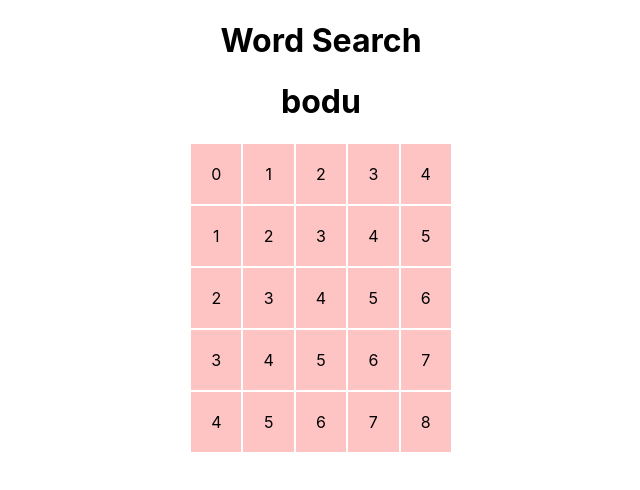
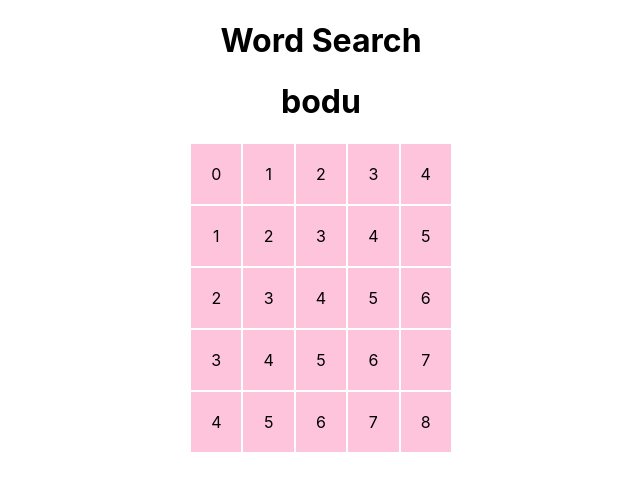
Before and after one commit to plknit00/word_search, a React (Create React App) app in the folder word_search/: page / in a window 1280 px wide. Shown: the top 490 px of the page, without its empty margins (319-959 px from the left). Built offline with nearby package versions, Linux system fonts and the light colour scheme.

Commit message:
move word grid to different file

```diff
--- a/word_search/src/App.tsx
+++ b/word_search/src/App.tsx
@@ -1,7 +1,7 @@
 import React from "react";
 import logo from "./logo.svg";
 import "./App.css";
-import { WordGridComponent } from "./WordGrid";
+import { WordGridComponent } from "./WordGridComponent";
 
 function Header() {
   return (
--- a/word_search/src/WordGrid.tsx
+++ b/word_search/src/WordGrid.tsx
@@ -1,84 +1,33 @@
 import React from "react";
-import "./WordGrid.css";
-import {
-  Coordinate,
-  HighlightedCells,
-  HighlightedCellsHook,
-} from "./HighlightedCells";
+import { Coordinate } from "./HighlightedCells";
 
-class WordGrid {
-  grid: string[][];
+export interface WordGrid {
+  rows: number;
+  cols: number;
+  getLetter: (coord: Coordinate) => string;
+}
 
-  constructor(width: number, height: number) {
-    this.grid = [];
-    for (let h = 0; h < height; h++) {
-      this.grid.push([]);
-      for (let w = 0; w < width; w++) {
-        let sum = w + h;
-        this.grid[h].push(sum.toString());
-      }
+function wordGridConstructor(width: number, height: number) {
+  let grid: string[][] = [];
+  for (let h = 0; h < height; h++) {
+    grid.push([]);
+    for (let w = 0; w < width; w++) {
+      let sum = w + h;
+      grid[h].push(sum.toString());
     }
   }
+  return grid;
 }
 
-function GridCell(props: {
-  cell: string;
-  highlightedCells: HighlightedCells;
-  coord: Coordinate;
-}) {
-  let className;
-  if (props.highlightedCells.isHighlighted(props.coord)) {
-    className = "WordGridCellHighlighted";
-  } else {
-    className = "WordGridCell";
-  }
+export function WordGridHook(): WordGrid {
+  let rows = 5;
+  let cols = 5;
+  // later todo: get from my cpp code
+  let [wordGrid] = React.useState(() => wordGridConstructor(rows, cols));
 
-  return (
-    <td
-      className={className}
-      onClick={() => {
-        props.highlightedCells.click(props.coord);
-      }}
-    >
-      {props.cell}
-    </td>
-  );
+  let getLetter = (coord: Coordinate): string => {
+    return wordGrid[coord.row][coord.col];
+  };
+
+  return { rows, cols, getLetter };
 }
-
-function GridRow(props: {
-  row: string[];
-  highlightedCells: HighlightedCells;
-  rowIndex: number;
-}) {
-  let row_vals = [];
-  for (let c = 0; c < props.row.length; c++) {
-    row_vals.push(
-      <GridCell
-        cell={props.row[c]}
-        highlightedCells={props.highlightedCells}
-        coord={{ row: props.rowIndex, col: c }}
-      />,
-    );
-  }
-  return <tr>{row_vals}</tr>;
-}
-
-export function WordGridComponent() {
-  let highlightedCells = HighlightedCellsHook();
-  let grid = new WordGrid(5, 5);
-  let table = [];
-  for (let r = 0; r < grid.grid.length; r++) {
-    table.push(
-      <GridRow
-        row={grid.grid[r]}
-        highlightedCells={highlightedCells}
-        rowIndex={r}
-      />,
-    );
-  }
-  return (
-    <div className="WordSearchGrid">
-      <table>{table}</table>
-    </div>
-  );
-}
--- a/word_search/src/WordGrid.css
+++ b/word_search/src/WordGridComponent.css
@@ -1,11 +1,12 @@
 
 .WordGridCell {
-    background-color: #fec4c4;
+    background-color: #fec4db;
     padding: 20px;
 }
 
 .WordGridCellHighlighted {
-    background-color: #f1f44c;
+    background-color: #fc7daf;
+    padding: 20px;
 }
 
 .WordSearchGrid{
--- /dev/null
+++ b/word_search/src/WordGridComponent.tsx
@@ -0,0 +1,66 @@
+import React from "react";
+import "./WordGridComponent.css";
+import {
+  Coordinate,
+  HighlightedCells,
+  HighlightedCellsHook,
+} from "./HighlightedCells";
+import { WordGrid, WordGridHook } from "./WordGrid";
+
+function GridCell(props: {
+  grid: WordGrid;
+  highlightedCells: HighlightedCells;
+  coord: Coordinate;
+}) {
+  let className;
+  if (props.highlightedCells.isHighlighted(props.coord)) {
+    className = "WordGridCellHighlighted";
+  } else {
+    className = "WordGridCell";
+  }
+
+  return (
+    <td
+      className={className}
+      onClick={() => {
+        props.highlightedCells.click(props.coord);
+      }}
+    >
+      {props.grid.getLetter(props.coord)}
+    </td>
+  );
+}
+
+function GridRow(props: {
+  grid: WordGrid;
+  highlightedCells: HighlightedCells;
+  rowIndex: number;
+}) {
+  let row_vals = [];
+  for (let c = 0; c < props.grid.cols; c++) {
+    row_vals.push(
+      <GridCell
+        grid={props.grid}
+        highlightedCells={props.highlightedCells}
+        coord={{ row: props.rowIndex, col: c }}
+      />,
+    );
+  }
+  return <tr>{row_vals}</tr>;
+}
+
+export function WordGridComponent() {
+  let highlightedCells = HighlightedCellsHook();
+  let grid = WordGridHook();
+  let table = [];
+  for (let r = 0; r < grid.rows; r++) {
+    table.push(
+      <GridRow grid={grid} highlightedCells={highlightedCells} rowIndex={r} />,
+    );
+  }
+  return (
+    <div className="WordSearchGrid">
+      <table>{table}</table>
+    </div>
+  );
+}
```
